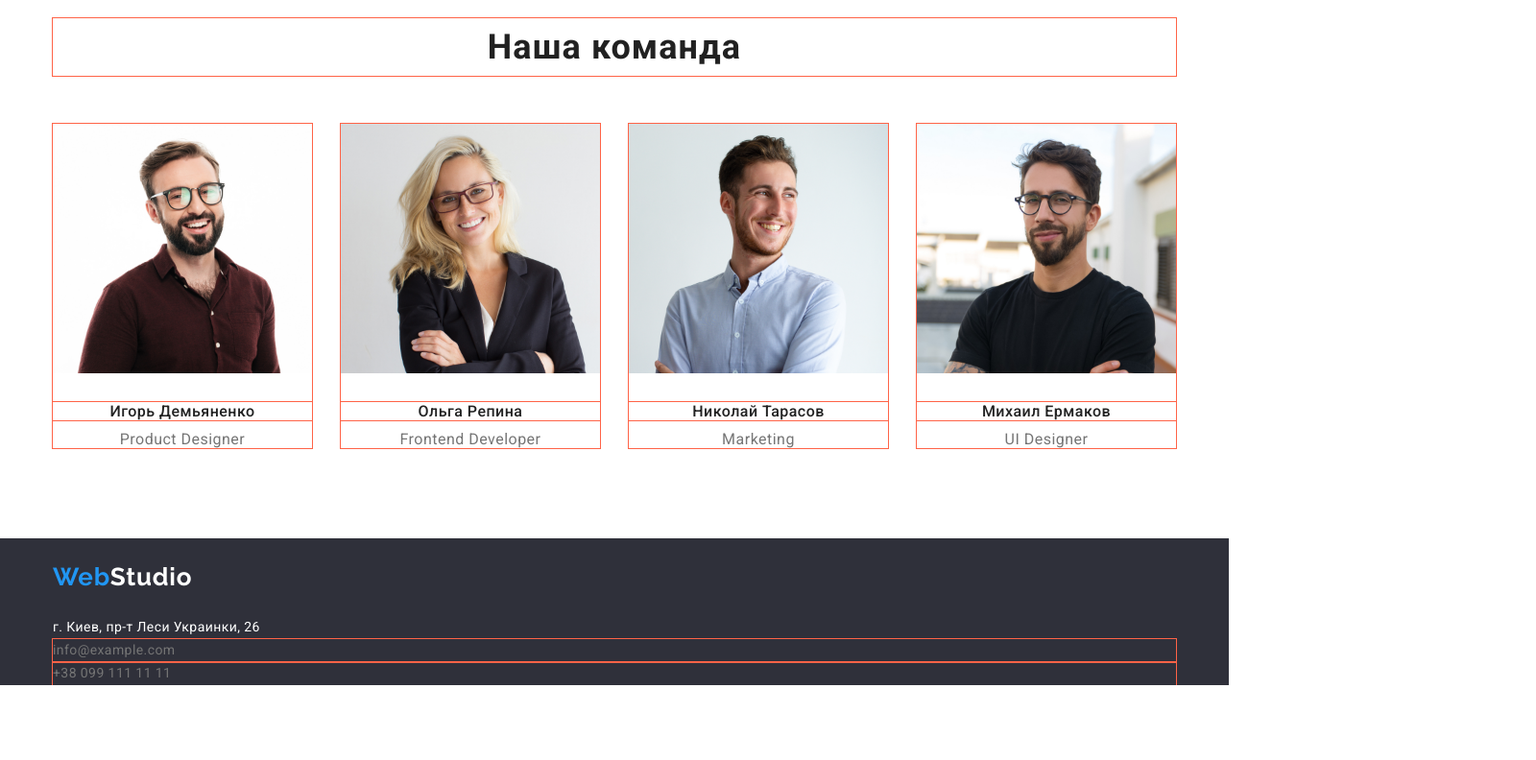
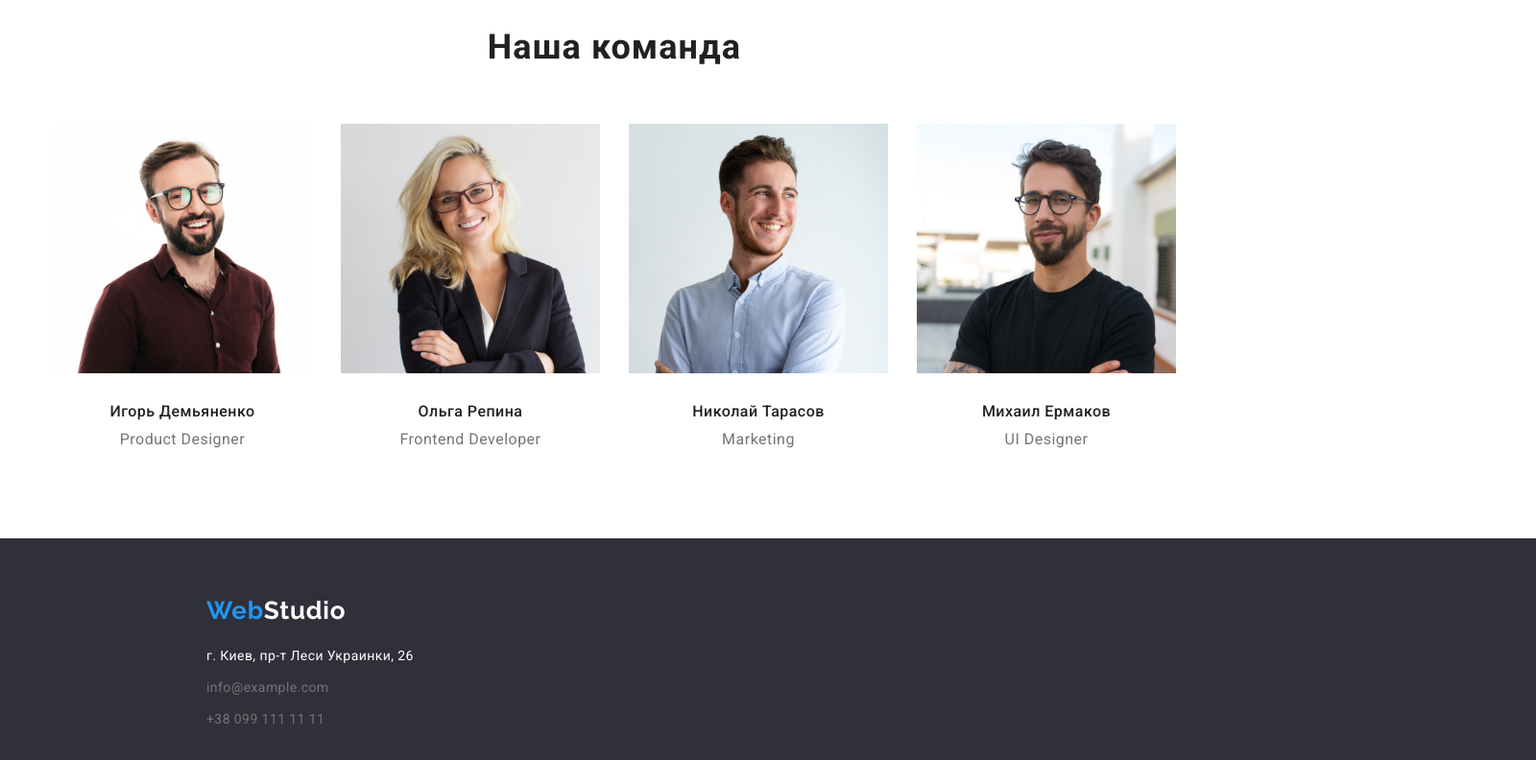
Before and after one commit to AKutusenko/goit-markup-hw-03, a plain HTML site: page index.html in a window 1280 px wide. Shown: the part 1540-2332 px from the top of the page at 96% size, 1600 px wide, since content can reach past the window. Before the commit the page ends 2254 px from the top, so only its background shows below. Drawn offline with nearby package versions, Linux system fonts and the light colour scheme.

Commit message:
Добавляет стили футера

```diff
--- a/css/styles.css
+++ b/css/styles.css
@@ -50,7 +50,7 @@ h1,
 h2,
 h3 {
   /* background-color: burlywood; */
-  outline: 1px solid tomato;
+  /* outline: 1px solid tomato; */
 }
 
 .container {
@@ -147,14 +147,24 @@ h3 {
 /* Footer */
 .footer {
   background-color: var(--footer-background-color);
+
+  margin: 0 auto;
+  padding-top: 60px;
+  padding-bottom: 60px;
+  width: 1600px;
+}
+
+.footer .logo {
+  margin-bottom: 20px;
+  padding: 0;
+}
+
+.logo-second-inverse {
+  color: var(--logo-second-color-inverse);
 }
 
 .adress-container {
   font-style: normal;
-}
-
-.logo-second-inverse {
-  color: var(--logo-second-color-inverse);
 }
 
 .adress {
@@ -163,6 +173,12 @@ h3 {
   line-height: 1.714;
   letter-spacing: 0.03em;
   color: var(--mostly-used-color-inverse);
+
+  margin-bottom: 9px;
+}
+
+.footer-contacts-list-item:not(:last-child) {
+  margin-bottom: 9px;
 }
 
 .footer-contacts-list-link {
@@ -185,8 +201,10 @@ h3 {
   background-color: var(--hero-background-color);
   text-align: center;
 
+  width: 1600px;
   height: 600px;
   padding: 200px 0;
+  margin: 0 auto;
   margin-bottom: 94px;
 }
 
```
